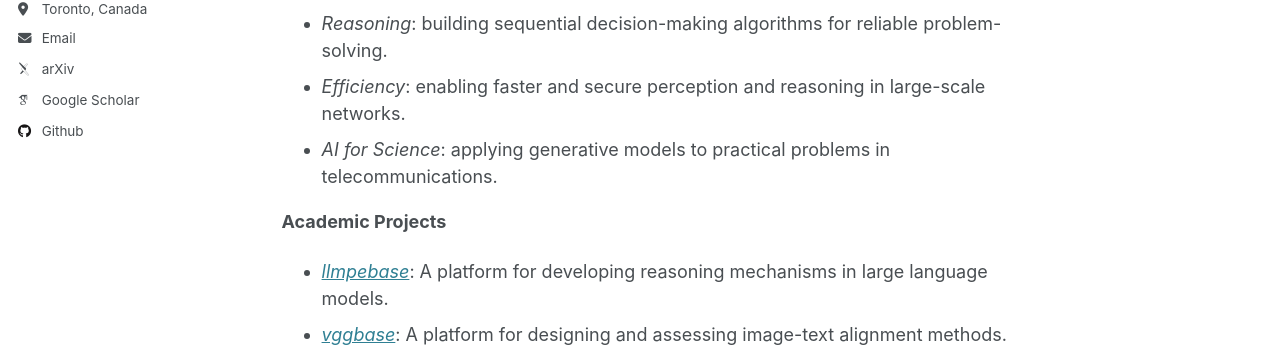
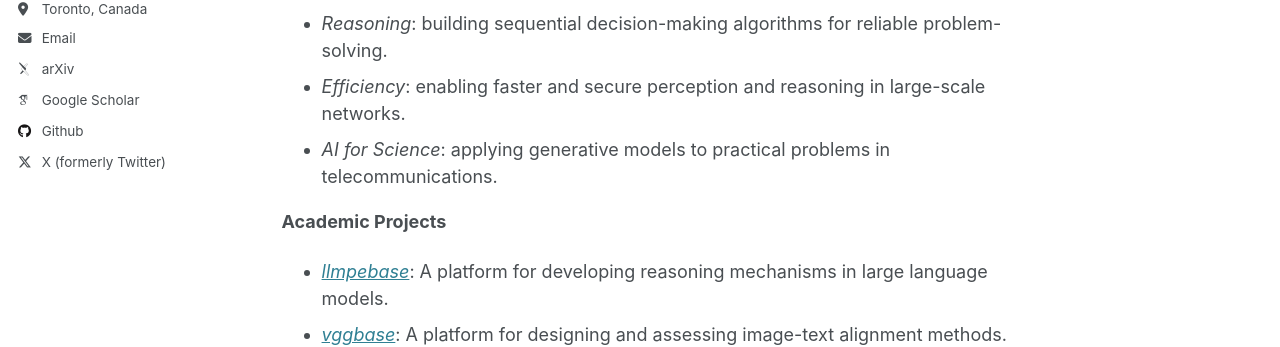
Before and after one commit to CSJDeveloper/sjiachen.github.io, a Jekyll site: the page built from _pages/about.md, in a window 1280 px wide. Shown: the part 410-757 px from the top of the page. Built offline with Jekyll 4.4.1, drawn with Linux system fonts in a browser that asks for light colours; some web fonts are replaced; part of the change alters nothing that is shown.

Commit message:
Added the twitter name

```diff
--- a/_config.yml
+++ b/_config.yml
@@ -67,7 +67,7 @@ author:
   steam            : # Username
   telegram         : # URL
   tumblr           : # Username
-  twitter          : # Username for X / Twitter
+  twitter          : SijiaChen22 # Username for X / Twitter
   vine             : # Username
   weibo            : # Username
   wikipedia        : # Username
```
